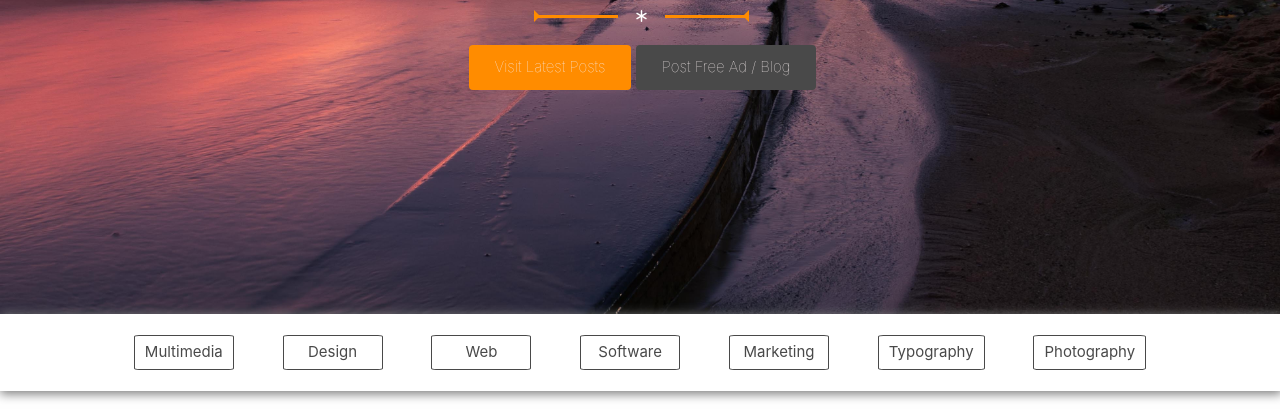
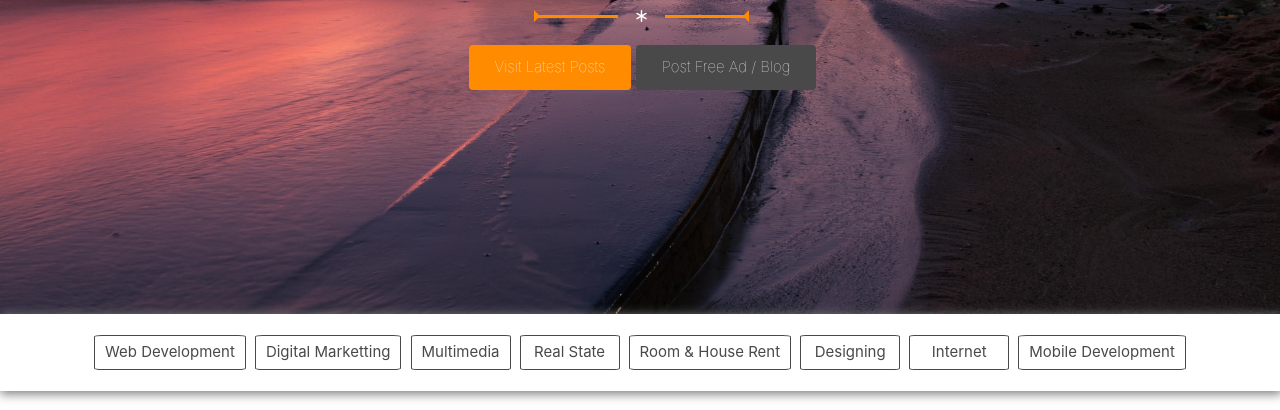
Before and after one commit to kshvkndl/STMBlog, a plain HTML site: page index.html in a window 1280 px wide. Shown: the part 390-800 px from the top of the page. Drawn offline with Linux system fonts and the light colour scheme.

Commit message:
Index Update

```diff
--- a/index.html
+++ b/index.html
@@ -109,6 +109,11 @@
                             <option value="Multimedia"></option>
                             <option value="Web Development"></option>
                             <option value="Digital Marketing"></option>
+                            <option value="Mobile Development"></option>
+                            <option value="Internet"></option>
+                            <option value="Designing"></option>
+                            <option value="Real State"></option>
+                            <option value="Room & House Rent"></option>
                         </datalist>
 
                         <label for="Publish Date">Post Date</label>
@@ -131,25 +136,28 @@
             <nav class="cate-menu">
                 <ul class="cat-list text-capitalize">
                     <li class="cat-item">
-                        <a class="navlink" href="#">Multimedia</a>
+                        <a class="navlink" href="./blog_post_details.html">Web Development</a>
                     </li>
                     <li class="cat-item">
-                        <a class="navlink" href="#">Design</a>
+                        <a class="navlink" href="./blog_post_details.html">Digital Marketting</a>
                     </li>
                     <li class="cat-item">
-                        <a class="navlink" href="#">Web</a>
+                        <a class="navlink" href="./blog_post_details.html">Multimedia</a>
                     </li>
                     <li class="cat-item">
-                        <a class="navlink" href="#">software</a>
+                        <a class="navlink" href="./blog_post_details.html">Real State</a>
                     </li>
                     <li class="cat-item">
-                        <a class="navlink" href="#">Marketing</a>
+                        <a class="navlink" href="./blog_post_details.html">Room & House Rent</a>
                     </li>
                     <li class="cat-item">
-                        <a class="navlink" href="#">typography</a>
+                        <a class="navlink" href="./blog_post_details.html">Designing</a>
                     </li>
                     <li class="cat-item">
-                        <a class="navlink" href="#">Photography</a>
+                        <a class="navlink" href="./blog_post_details.html">Internet</a>
+                    </li>
+                    <li class="cat-item">
+                        <a class="navlink" href="./blog_post_details.html">Mobile Development</a>
                     </li>
 
                 </ul>
```
